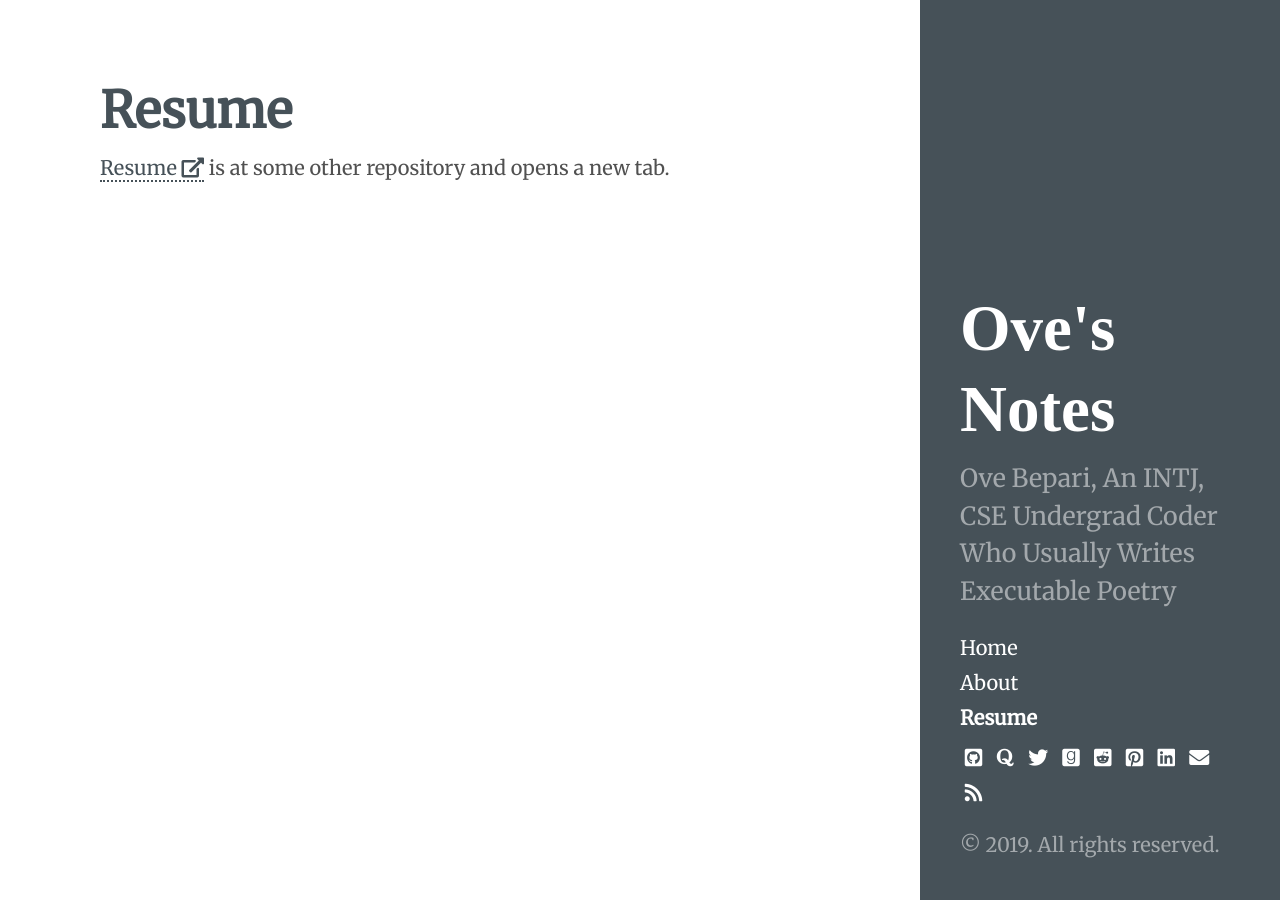
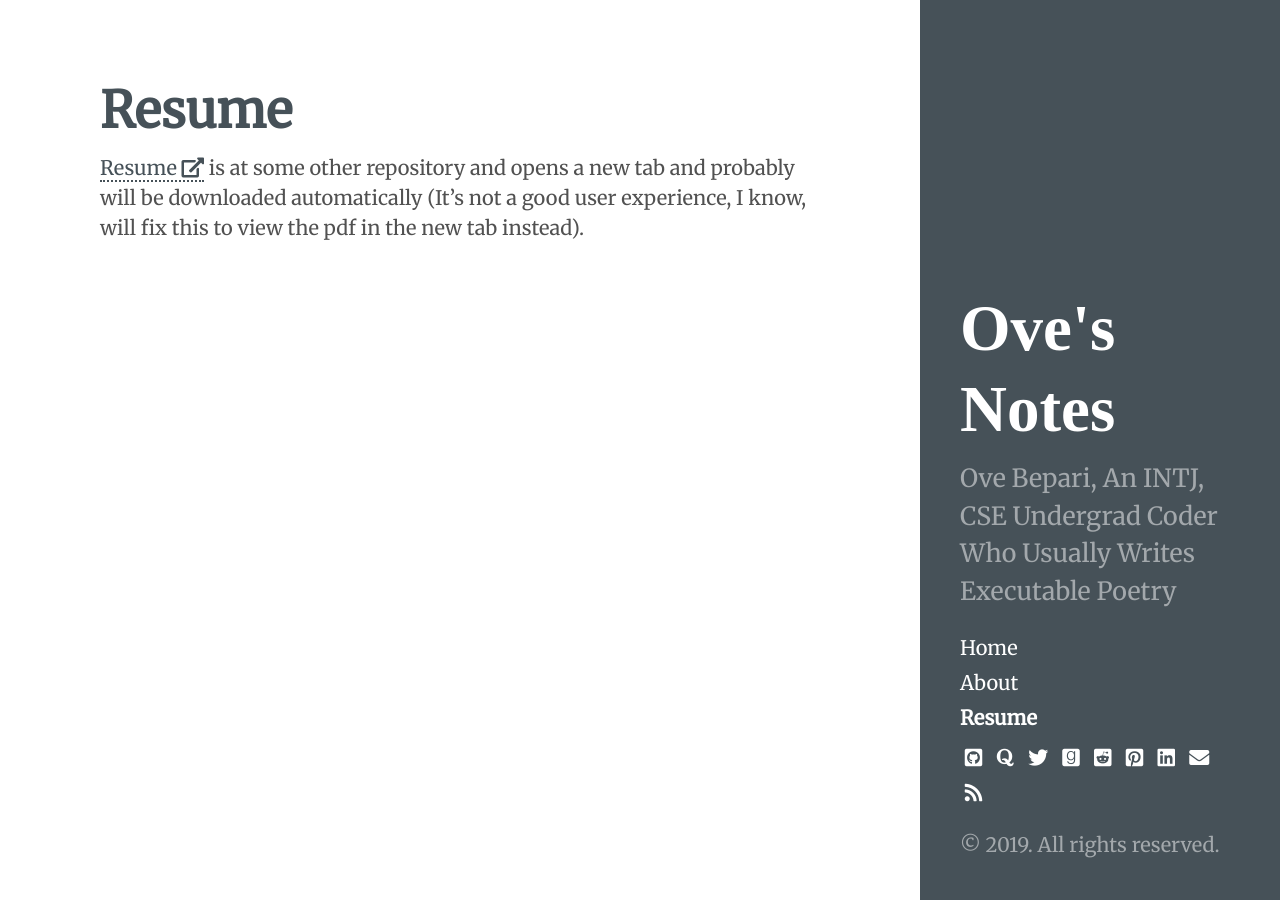
Before and after one commit to ovebepari/ovebepari.github.io, a Jekyll site: the page built from resume.md, in a window 1280 px wide. Built offline with Jekyll 4.4.1, drawn with Linux system fonts in a browser that asks for light colours.

Commit message:
resume tab updated

```diff
--- a/resume.md
+++ b/resume.md
@@ -3,4 +3,4 @@ layout: page
 title: Resume
 ---
 
-<a href="https://github.com/ovebepari/resume/raw/master/pdf/ove_cv.pdf" target="_blank">Resume <i class="fas fa-external-link-alt"></i></a> is at some other repository and opens a new tab.
+<a href="https://github.com/ovebepari/resume/raw/master/pdf/ove_cv.pdf" target="_blank">Resume <i class="fas fa-external-link-alt"></i></a> is at some other repository and opens a new tab and probably will be downloaded automatically (It's not a good user experience, I know, will fix this to view the pdf in the new tab instead).
```
